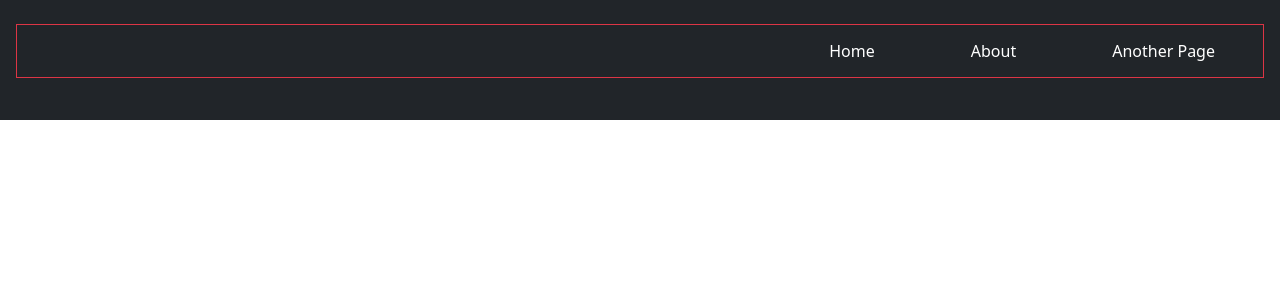
After one commit to ShreyasGanesh911/First-Django, a Django app: template templates/navbar.html in a window 1280 px wide. The commit adds this page. Shown: the top 300 px of the page. Run offline with Django 5.2, Linux system fonts and the light colour scheme; the template is opened without the code that fills it, so the values that code supplies are empty.

Commit message:
new html page

```diff
--- a/templates/home/home.html
+++ b/templates/home/home.html
@@ -1 +1,5 @@
-<h1>This is home</h1>
+<!-- {% extends './global/navbar.html' %}
+
+{% block title %} about {% endblock title %} -->
+
+<h1>hello</h1>
--- a/templates/index.html
+++ b/templates/index.html
@@ -1 +1,4 @@
-<h1>hellos</h1>
+{% extends 'navbar.html' %}
+
+{% block title %} about {% endblock title %}
+{% block body %} about {% endblock body %}
--- /dev/null
+++ b/templates/navbar.html
@@ -0,0 +1,36 @@
+<!DOCTYPE html>
+<html lang="en">
+<head>
+    <meta charset="UTF-8">
+    <meta name="viewport" content="width=device-width, initial-scale=1.0">
+    <title>{% block title %}{% endblock title %}</title>
+    <style>
+        .nav{
+            width:100vw;
+            height: 15vh;
+            padding: 0 0 0 10px;
+        }
+        .displayFlex{
+            display: flex;
+            justify-content: center;
+            align-items: center;
+        }
+    </style>
+    <link href="https://cdn.jsdelivr.net/npm/bootstrap@5.3.3/dist/css/bootstrap.min.css" rel="stylesheet" integrity="sha384-QWTKZyjpPEjISv5WaRU9OFeRpok6YctnYmDr5pNlyT2bRjXh0JMhjY6hW+ALEwIH" crossorigin="anonymous">
+</head>
+    <nav class="nav bg-dark text-white px-3 py-4 d-flex">
+        <div class='border border-danger w-100 h-75'>
+            <ul class="d-flex text justify-content-end align-items-center px-10 h-100 nav-item text-white ">
+                <li class="mx-3 nav-link"><a href="/home" class="nav-link text-white">Home</a></li>
+                <li class="mx-3 nav-link"><a href="/home" class="nav-link text-white">About</a></li>
+                <li class="mx-3 nav-link"><a href="/home" class="nav-link text-white">Another Page</a></li>
+
+            </ul>
+        </div>
+    </nav>
+
+    <body>
+        {% block body %} {% endblock body %}
+    </body>
+    <script src="https://cdn.jsdelivr.net/npm/bootstrap@5.3.3/dist/js/bootstrap.bundle.min.js" integrity="sha384-YvpcrYf0tY3lHB60NNkmXc5s9fDVZLESaAA55NDzOxhy9GkcIdslK1eN7N6jIeHz" crossorigin="anonymous"></script>
+</html>
```
Also changed, not shown: templates/about.html (added).
